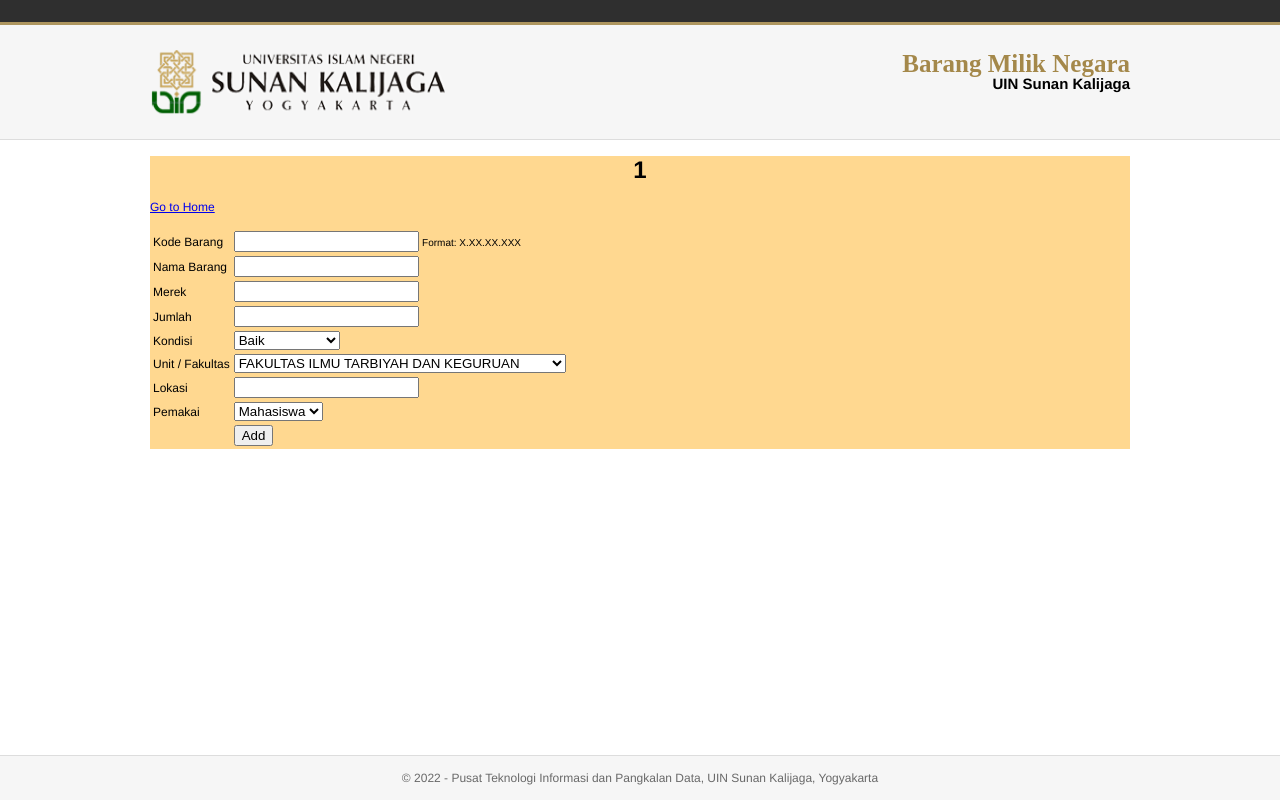
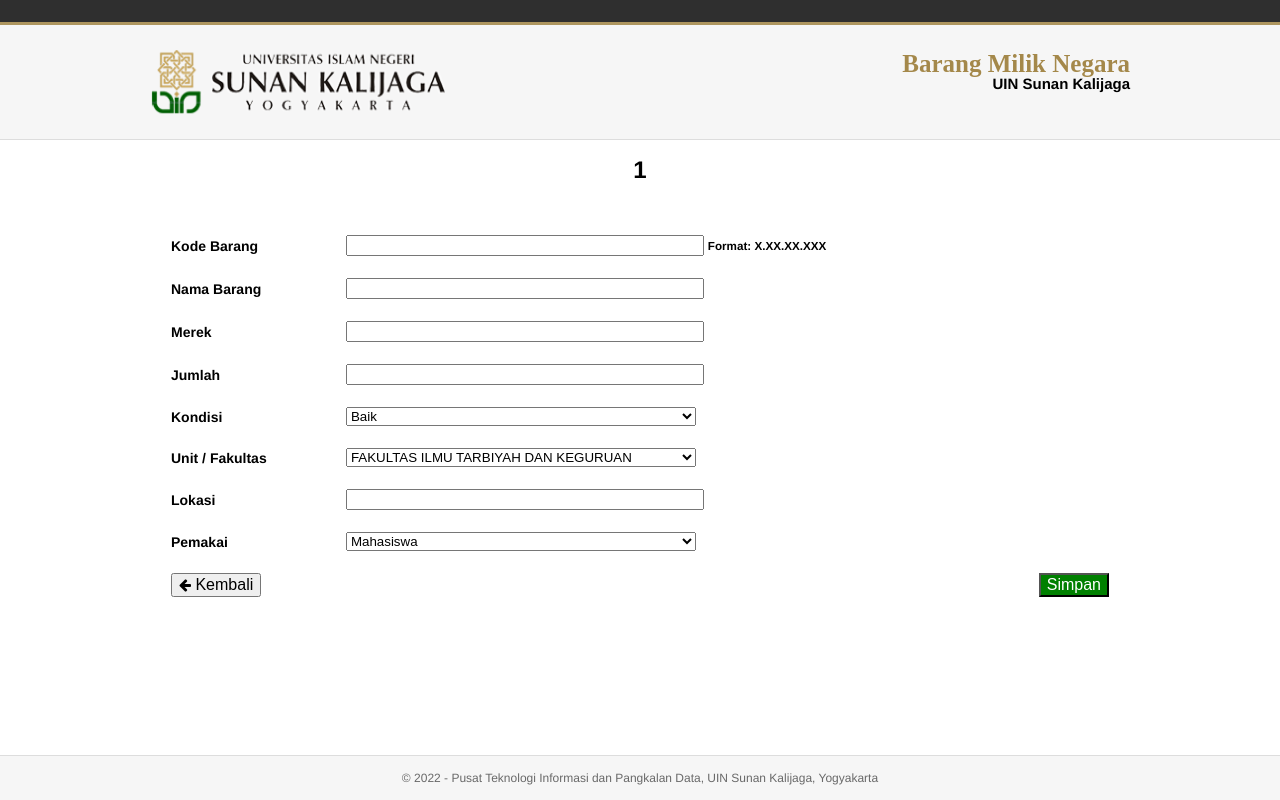
Before and after one commit to nandaarya/bbp_proyek, a PHP site: page /barang/add.php?operasi=1 in a window 1280 px wide. Run offline with PHP 8.4, Linux system fonts and the light colour scheme; a user stored in the database is signed in.

Commit message:
fix add.php ui

```diff
--- a/barang/add.php
+++ b/barang/add.php
@@ -32,6 +32,7 @@
 	<meta charset="UTF-8">
 	<meta name="viewport" content="width=device-width, initial-scale=1">
 	<link rel="stylesheet" href="..\style\add.css">
+	<link rel="stylesheet" href="https://cdnjs.cloudflare.com/ajax/libs/font-awesome/4.7.0/css/font-awesome.min.css">
 	<title>Inventaris BMN UIN Sunan Kalijaga</title>
 </head>
 <body>
@@ -54,34 +55,33 @@
 	</div>
 
 	<!-- Body -->
-	<div class="input">
+	<div class="input_field">
 		<h1 style="text-align: center;"><?php echo $operasi;?></h1>
-		<a href="index.php">Go to Home</a>
-		<br/><br/>
-		<form action="add.php" method="post" name="input_barang">
-			<table border="0">
+		<br/>
+		<form action="add.php" method="post" name="input_barang" id="input_barang">
+			<table border="0" id="tabel_input">
 				<tr>
 					<td>Kode Barang</td>
-					<td><input type="tel" id="kode" name="kode" pattern="[0-9]{1}.[0-9]{2}.[0-9]{2}.[0-9]{2}.[0-9]{3}" required>
+					<td><input type="tel" id="input" name="kode" pattern="[0-9]{1}.[0-9]{2}.[0-9]{2}.[0-9]{2}.[0-9]{3}" required>
 					<small>Format: X.XX.XX.XXX</small>
 					</td>
 				</tr>
 				<tr>
 					<td>Nama Barang</td>
-					<td><input type="text" name="nama"></td>
+					<td><input type="text" id="input" name="nama"></td>
 				</tr>
 				<tr>
 					<td>Merek</td>
-					<td><input type="text" name="merek"></td>
+					<td><input type="text" id="input" name="merek"></td>
 				</tr>
 				<tr>
 					<td>Jumlah</td>
-					<td><input type="number" min="1" name="jumlah"></td>
+					<td><input type="number" id="input" min="1" name="jumlah"></td>
 				</tr>
 				<tr>
 					<td>Kondisi</td>
 					<td>
-						<select name="kondisi" id="kondisi">
+						<select name="kondisi" id="input" >
 							<option value="Baik">Baik</option>
 							<option value="Rusak Ringan">Rusak Ringan</option>
 							<option value="Rusak Berat">Rusak Berat</option>
@@ -91,7 +91,7 @@
 				<tr>
 					<td>Unit / Fakultas</td>
 					<td>
-						<select name="fakultas" id="fakultas">
+						<select name="fakultas" id="input" >
 							<option value="FAKULTAS ILMU TARBIYAH DAN KEGURUAN">FAKULTAS ILMU TARBIYAH DAN KEGURUAN</option>
 							<option value="FAKULTAS ADAB DAN ILMU BUDAYA">FAKULTAS ADAB DAN ILMU BUDAYA</option>
 							<option value="FAKULTAS EKONOMI DAN BISNIS ISLAM">FAKULTAS EKONOMI DAN BISNIS ISLAM</option>
@@ -114,20 +114,23 @@
 				</tr>
 				<tr>
 					<td>Lokasi</td>
-					<td><input type="text" name="lokasi"></td>
+					<td><input type="text" id="input"  name="lokasi"></td>
 				</tr>
 				<tr>
 					<td>Pemakai</td>
 					<td>
-						<select name="pemakai" id="pemakai">
+						<select name="pemakai" id="input" >
 							<option value="Mahasiswa">Mahasiswa</option>
 							<option value="Dosen">Dosen</option>
 						</select>
 					</td>
 				</tr>
 				<tr>
-					<td></td>
-					<td><input type="submit" name="submit" value="Add"></td>
+					<td><a href="index.php">
+							<button type="button" id="back_button"><i class="fa fa-arrow-left" style='font-size:14px;color:black' aria-hidden="true"></i> Kembali</button>
+						</a>
+					</td>
+					<td id="save_position"><input type="submit" name="submit" id="save_button" value="Simpan"></td>
 				</tr>
 			</table>
 		</form>
--- a/style/add.css
+++ b/style/add.css
@@ -84,12 +84,44 @@
 }
 
 /* Input */
-.input {
+.input_field {
     width: 980px;
-    height: auto;
-    background-color: rgb(255, 216, 144);
+    /* background-color: rgb(255, 216, 144); */
     margin: 0 auto;
     padding: 0;
+}
+
+#input_barang {
+    display: flex;
+    flex-direction: column;
+    justify-content: space-between;
+    height: 450px;
+}
+
+#tabel_input {
+    font-weight: bold;
+    font-size: 14px;
+    border-spacing: 20px;
+}
+
+#input {
+    width: 350px;
+}
+
+#back_button {
+    cursor: pointer;
+    font-size: 16px;
+}
+
+#save_position {
+    text-align: end;
+}
+
+#save_button {
+    background-color: green;
+    color: white;
+    cursor: pointer;
+    font-size: 16px;
 }
 
 .copyright {
```
